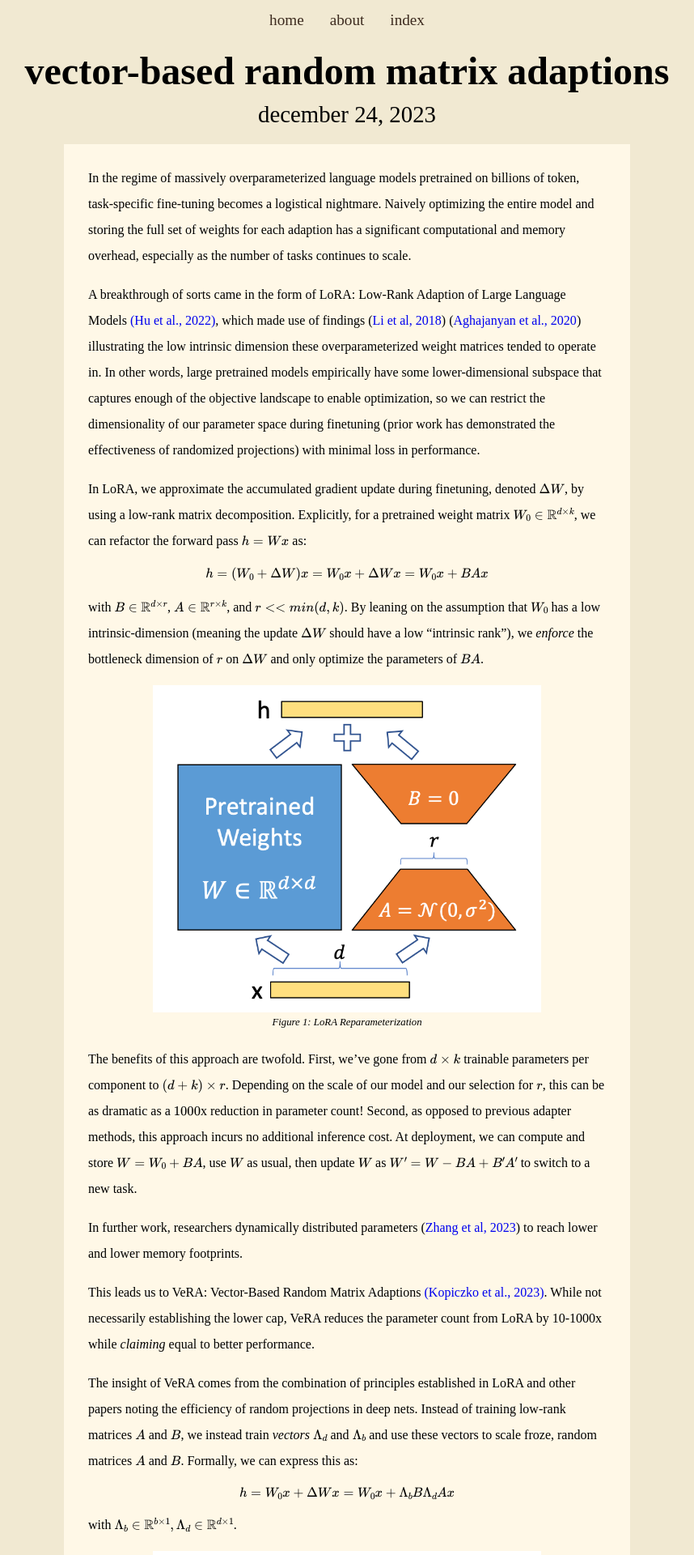
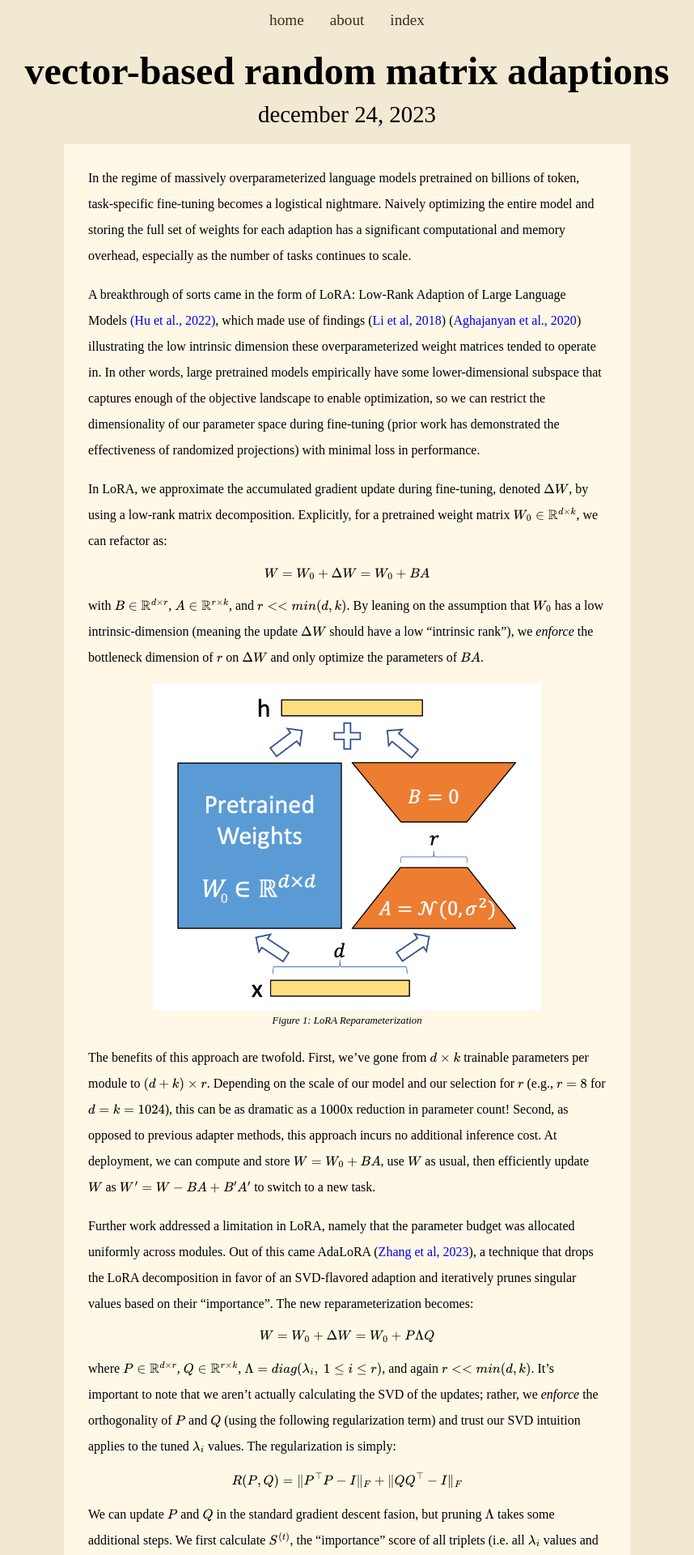
Before and after one commit to keatonelvins/keatonelvins.github.io, a Jekyll site: the page built from _posts/2023-12-24-vector-based-random-matrix-adaption.md, in a window 1280 px wide. Shown: the top 1920 px of the page at 81% size, without its empty margins (211-1069 px from the left). Built offline with Jekyll 4.4.1, drawn with Linux system fonts in a browser that asks for light colours; some web fonts are replaced; some of the changed text lies outside the part shown.

Commit message:
checkpoint on vera post

```diff
--- a/_posts/2023-12-24-vector-based-random-matrix-adaption.md
+++ b/_posts/2023-12-24-vector-based-random-matrix-adaption.md
@@ -5,28 +5,51 @@
 ---
 In the regime of massively overparameterized language models pretrained on billions of token, task-specific fine-tuning becomes a logistical nightmare. Naively optimizing the entire model and storing the full set of weights for each adaption has a significant computational and memory overhead, especially as the number of tasks continues to scale.
 
-A breakthrough of sorts came in the form of LoRA: Low-Rank Adaption of Large Language Models [(Hu et al., 2022)](https://arxiv.org/pdf/2106.09685.pdf), which made use of findings ([Li et al, 2018](https://arxiv.org/abs/1804.08838)) ([Aghajanyan et al., 2020](https://arxiv.org/pdf/2012.13255.pdf)) illustrating the low intrinsic dimension these overparameterized weight matrices tended to operate in. In other words, large pretrained models empirically have some lower-dimensional subspace that captures enough of the objective landscape to enable optimization, so we can restrict the dimensionality of our parameter space during finetuning (prior work has demonstrated the effectiveness of randomized projections) with minimal loss in performance.
+A breakthrough of sorts came in the form of LoRA: Low-Rank Adaption of Large Language Models [(Hu et al., 2022)](https://arxiv.org/pdf/2106.09685.pdf), which made use of findings ([Li et al, 2018](https://arxiv.org/abs/1804.08838)) ([Aghajanyan et al., 2020](https://arxiv.org/pdf/2012.13255.pdf)) illustrating the low intrinsic dimension these overparameterized weight matrices tended to operate in. In other words, large pretrained models empirically have some lower-dimensional subspace that captures enough of the objective landscape to enable optimization, so we can restrict the dimensionality of our parameter space during fine-tuning (prior work has demonstrated the effectiveness of randomized projections) with minimal loss in performance.
 
-In LoRA, we approximate the accumulated gradient update during finetuning, denoted $$\Delta W$$, by using a low-rank matrix decomposition. Explicitly, for a pretrained weight matrix $$W_0 \in \mathbb{R}^{d \times k}$$, we can refactor the forward pass $$h = Wx$$ as:
+In LoRA, we approximate the accumulated gradient update during fine-tuning, denoted $$\Delta W$$, by using a low-rank matrix decomposition. Explicitly, for a pretrained weight matrix $$W_0 \in \mathbb{R}^{d \times k}$$, we can refactor as:
 
-$$h =(W_0 + \Delta W) x = W_0 x + \Delta W x = W_0 x + BA x$$
+$$W = W_0 + \Delta W = W_0 + BA$$
 
 with $$B \in \mathbb{R}^{d \times r}$$, $$A \in \mathbb{R}^{r \times k}$$, and $$r << min(d, k)$$. By leaning on the assumption that $$W_0$$ has a low intrinsic-dimension (meaning the update $$\Delta W$$ should have a low "intrinsic rank"), we _enforce_ the bottleneck dimension of $$r$$ on $$\Delta W$$ and only optimize the parameters of $$BA$$.
 
 ![LoRA Visualized](/assets/posts/lora-visualized.png){:class="img-responsive"}
 *Figure 1: LoRA Reparameterization*
 
-The benefits of this approach are twofold. First, we've gone from $$d \times k$$ trainable parameters per component to $$(d + k) \times r$$. Depending on the scale of our model and our selection for $$r$$, this can be as dramatic as a $$1000$$x reduction in parameter count! Second, as opposed to previous adapter methods, this approach incurs no additional inference cost. At deployment, we can compute and store $$W = W_0 + BA$$, use $$W$$ as usual, then update $$W$$ as $$W' = W - BA + B'A'$$ to switch to a new task.
+The benefits of this approach are twofold. First, we've gone from $$d \times k$$ trainable parameters per module to $$(d + k) \times r$$. Depending on the scale of our model and our selection for $$r$$ (e.g., $$r = 8$$ for $$d = k = 1024$$), this can be as dramatic as a $$1000$$x reduction in parameter count! Second, as opposed to previous adapter methods, this approach incurs no additional inference cost. At deployment, we can compute and store $$W = W_0 + BA$$, use $$W$$ as usual, then efficiently update $$W$$ as $$W' = W - BA + B'A'$$ to switch to a new task.
 
-In further work, researchers dynamically distributed parameters ([Zhang et al, 2023](https://arxiv.org/pdf/2303.10512.pdf)) to reach lower and lower memory footprints.
+Further work addressed a limitation in LoRA, namely that the parameter budget was allocated uniformly across modules. Out of this came AdaLoRA ([Zhang et al, 2023](https://arxiv.org/pdf/2303.10512.pdf)), a technique that drops the LoRA decomposition in favor of an SVD-flavored adaption and iteratively prunes singular values based on their "importance". The new reparameterization becomes:
 
-This leads us to VeRA: Vector-Based Random Matrix Adaptions [(Kopiczko et al., 2023)](https://arxiv.org/pdf/2310.11454.pdf). While not necessarily establishing the lower cap, VeRA reduces the parameter count from LoRA by 10-1000x while _claiming_ equal to better performance.
+$$W = W_0 + \Delta W = W_0 + P \Lambda Q$$
 
-The insight of VeRA comes from the combination of principles established in LoRA and other papers noting the efficiency of random projections in deep nets. Instead of training low-rank matrices $$A$$ and $$B$$, we instead train _vectors_ $$\Lambda_d$$ and $$\Lambda_b$$ and use these vectors to scale froze, random matrices $$A$$ and $$B$$. Formally, we can express this as:
+where $$P \in \mathbb{R}^{d \times r}$$, $$Q \in \mathbb{R}^{r \times k}$$, $$\Lambda = diag({\lambda_i}, \ 1 \leq i \leq r)$$, and again $$r << min(d, k)$$. It's important to note that we aren't actually calculating the SVD of the updates; rather, we _enforce_ the orthogonality of $$P$$ and $$Q$$ (using the following regularization term) and trust our SVD intuition applies to the tuned $$\lambda_i $$ values. The regularization is simply:
+
+$$R(P,Q) = \|P^\top P - I\|_F + \|QQ^\top - I\|_F$$
+
+We can update $$P$$ and $$Q$$ in the standard gradient descent fasion, but pruning $$\Lambda$$ takes some additional steps. We first calculate $$S^{(t)}$$, the "importance" score of all triplets (i.e. all $$\lambda_i$$ values and their singular vector equivalents), then update $$\Lambda$$ as:
+
+$$\Lambda^{(t+1)}_k = \mathcal{T}(\tilde{\Lambda}^{(t)}_k, S^{(t)}_k), \text{ with } \mathcal{T}(\tilde{\Lambda}^{(t)}_k, S^{(t)}_k)_{ii} = \begin{cases}\tilde{\Lambda}^{(t)}_{k, ii} & S^{(t)}_{k, ii} \text{ is in the top-}b(t)\text{ of } S^{(t)}, \\ 0 & o.w. \end{cases}$$
+
+noting that $$b(t)$$ denotes our parameter budget at timestep $$t$$ (can also think of $$b(t)$$ as the "total rank" of our incremental matrices). This is a lot of fun notation to say each timestep we mask out the values of the _post-gradient step_ $$\tilde{\Lambda}^{(t)}$$ at layer $$k$$ that fall outside our shrinking budget, ranked by their sensitivity to the training loss with some smoothing. For more information about how we schedule the budget, how the sensitivity-based importance function works, and further implementation details outside the scope of this post, I highly recommend reading the original paper.
+
+As a mid-point summary, there should be three key takeaways from this context to matrix adaption techniques:
+
+1. The modules of pretrained models tend to have a low intrinsic dimension, meaning we can still reach the solution manifold while navigating a lower-dimensional subspace of the objective landscape.
+2. We can capitalize on this by reparameterizing the accumulated update to our pretrained weights as low-rank matrices.
+3. Not all parameters are created equal. Given a fixed budget, we should maximize the effect of our incremental updates through selective application across layers and modules.
+
+We can build some intuition for this last point by thinking about contextualized embeddings in deep nets. It's a well-established result that embedding quality increases (almost) monotonically alongside model depth. We can see this in the figure below (thanks [Jay](http://jalammar.github.io/illustrated-bert/)), which compares performance across six embedding choices:
+
+![VeRA Visualized](/assets/posts/contextualized-embeddings.png){:class="img-responsive"}
+*Figure 2: Feature-based NER Ablation Results*
+
+We can hypothesize that earlier layers are responsible for capturing local features of the input data, while deeper layers are increasingly abstract and capture more complex or global relationships. As it propagates, the representation can gain hierarchical and nuanced features by incorporating dependencies from a broader context. However, the results show the _second-to-last_ layer achieved the best single-layer performance, which could imply that the last layer is more aligned to the surrogate task and contains less general information. The AdaLoRA paper also included two experiments that showed performance boosts when fine-tuning feed-forward networks over attention modules and deep layers over early ones. Deep nets are not just soups of homogenous weights and should be treated accordingly when working within constraints.
+
+With all the context out of the way, we can finally get to VeRA: Vector-Based Random Matrix Adaptions [(Kopiczko et al., 2023)](https://arxiv.org/pdf/2310.11454.pdf). VeRA reduces the parameter count from LoRA by 10-1000x while claiming similar performance (no data on performance vs AdaLoRA yet). Instead of training low-rank matrices $$A$$ and $$B$$, we instead train _vectors_ $$\Lambda_d$$ and $$\Lambda_b$$ and use these vectors to scale froze, random matrices $$A$$ and $$B$$. Formally, we can express this as:
 
 $$h = W_0x + \Delta Wx = W_0x + \Lambda_b B \Lambda_d A x$$
 
 with $$\Lambda_b \in \mathbb{R}^{b \times 1}, \Lambda_d \in \mathbb{R}^{d \times 1}$$.
 
 ![VeRA Visualized](/assets/posts/vera-visualized.png){:class="img-responsive"}
-*Figure 2: VeRA Reparameterization*
+*Figure 3: VeRA Reparameterization*
--- a/_sass/_base.scss
+++ b/_sass/_base.scss
@@ -224,8 +224,4 @@
   height: calc(100vh - 60px);
   font-family: $headerFont;
   font-size: 5rem;
-
-  h2 {
-    margin-bottom: 0;
-  }
 }
```
Also changed, not shown: assets/posts/contextualized-embeddings.png (added), assets/posts/lora-visualized.png, assets/posts/vera-visualized.png, 3 other files.
